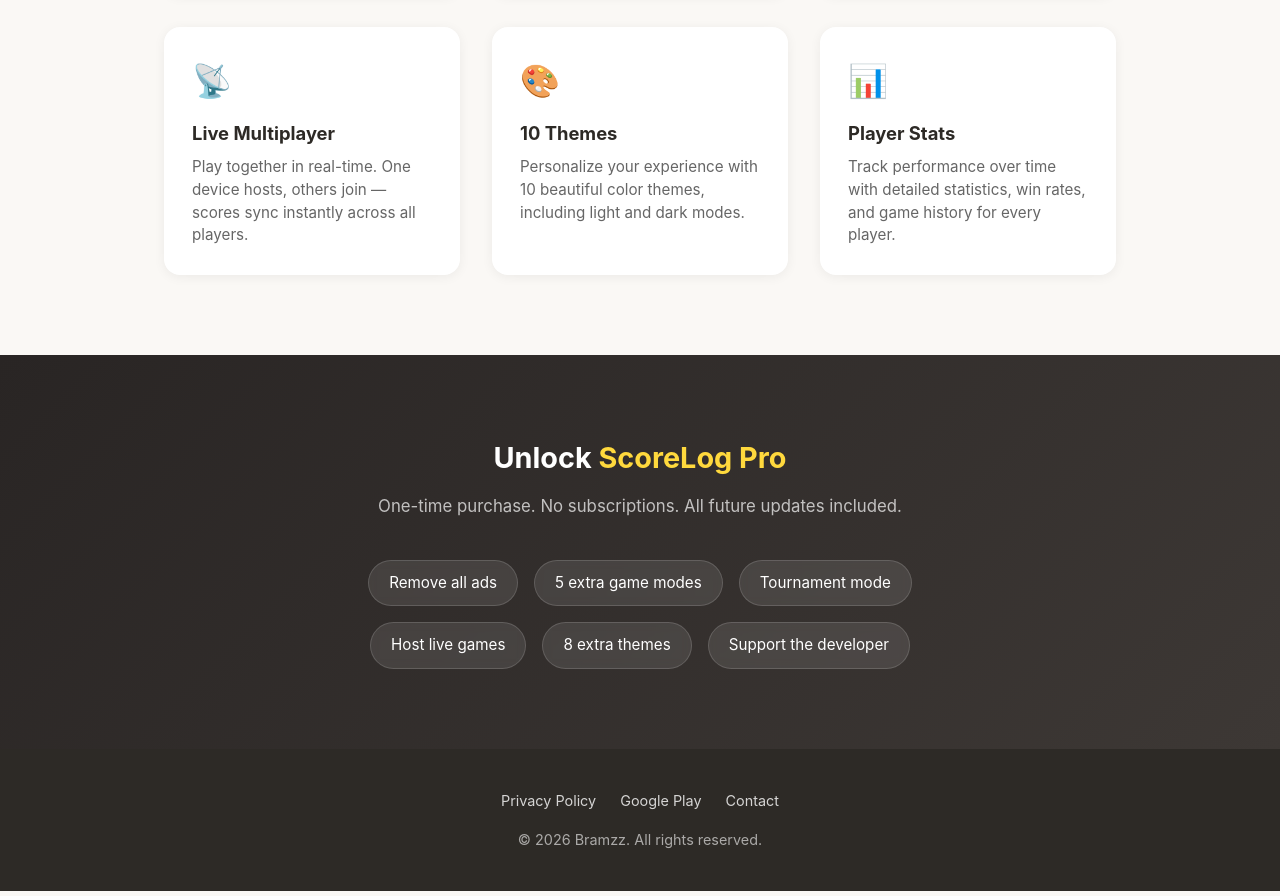
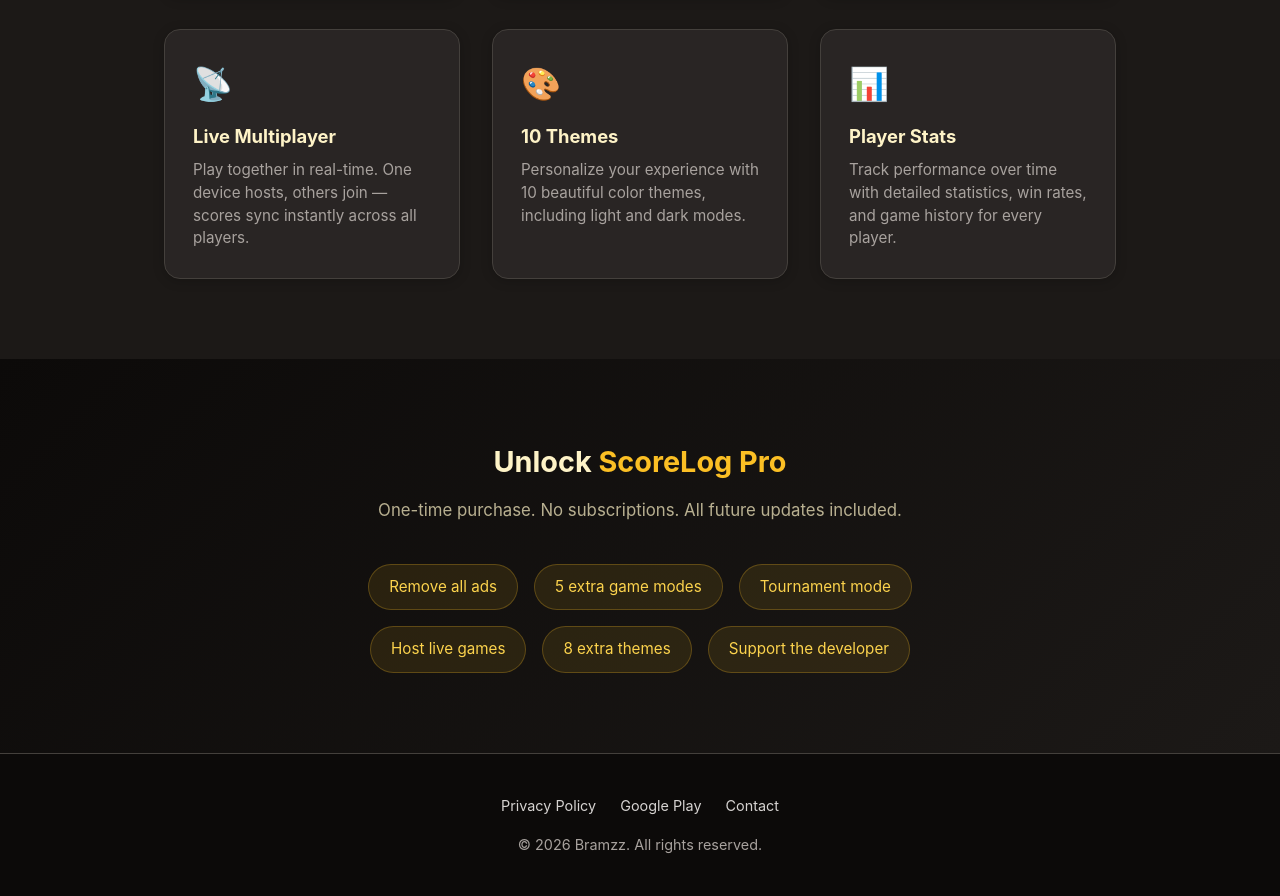
Before and after one commit to bramzz/bramzz.github.io, a plain HTML site: page index.html in a window 1280 px wide. Shown: the part 1619-2515 px from the top of the page. Drawn offline with Linux system fonts and the light colour scheme.

Commit message:
Apply classic dark theme colors to landing page

```diff
--- a/index.html
+++ b/index.html
@@ -20,16 +20,16 @@
 
         body {
             font-family: -apple-system, BlinkMacSystemFont, 'Segoe UI', Roboto, sans-serif;
-            color: #2D2A26;
-            background: #FAF8F5;
+            color: #FEF3C7;
+            background: #1C1917;
             line-height: 1.6;
             -webkit-font-smoothing: antialiased;
         }
 
         /* Hero */
         .hero {
-            background: linear-gradient(135deg, #5B4CDB 0%, #7B6FE0 100%);
-            color: white;
+            background: linear-gradient(135deg, #292524 0%, #1C1917 100%);
+            color: #FEF3C7;
             padding: 80px 24px 60px;
             text-align: center;
             position: relative;
@@ -43,7 +43,7 @@
             left: -50%;
             width: 200%;
             height: 200%;
-            background: radial-gradient(circle at 30% 70%, rgba(255, 217, 61, 0.1) 0%, transparent 50%);
+            background: radial-gradient(circle at 30% 70%, rgba(251, 191, 36, 0.08) 0%, transparent 50%);
             pointer-events: none;
         }
 
@@ -92,13 +92,13 @@
         /* Screenshots carousel */
         .screenshots-section {
             padding: 60px 24px;
-            background: #F3F0EB;
+            background: #242120;
         }
 
         .screenshots-section h2 {
             text-align: center;
             font-size: 1.8rem;
-            color: #5B4CDB;
+            color: #FBBF24;
             margin-bottom: 36px;
         }
 
@@ -122,7 +122,7 @@
         }
 
         .screenshots-scroll::-webkit-scrollbar-thumb {
-            background: #ccc;
+            background: #44403C;
             border-radius: 3px;
         }
 
@@ -134,7 +134,7 @@
         .screenshot-item img {
             height: 480px;
             border-radius: 16px;
-            box-shadow: 0 4px 24px rgba(0, 0, 0, 0.12);
+            box-shadow: 0 4px 24px rgba(0, 0, 0, 0.4);
         }
 
         /* Features */
@@ -147,7 +147,7 @@
         .features h2 {
             text-align: center;
             font-size: 1.8rem;
-            color: #5B4CDB;
+            color: #FBBF24;
             margin-bottom: 48px;
         }
 
@@ -158,16 +158,18 @@
         }
 
         .feature-card {
-            background: white;
+            background: #292524;
+            border: 1px solid #44403C;
             border-radius: 16px;
             padding: 28px;
-            box-shadow: 0 2px 12px rgba(0, 0, 0, 0.06);
+            box-shadow: 0 2px 12px rgba(0, 0, 0, 0.2);
             transition: transform 0.2s ease, box-shadow 0.2s ease;
         }
 
         .feature-card:hover {
             transform: translateY(-4px);
-            box-shadow: 0 8px 24px rgba(0, 0, 0, 0.1);
+            box-shadow: 0 8px 24px rgba(0, 0, 0, 0.3);
+            border-color: #FBBF24;
         }
 
         .feature-icon {
@@ -178,19 +180,19 @@
         .feature-card h3 {
             font-size: 1.15rem;
             margin-bottom: 8px;
-            color: #2D2A26;
+            color: #FEF3C7;
         }
 
         .feature-card p {
             font-size: 0.95rem;
-            color: #666;
+            color: #A8A29E;
             line-height: 1.5;
         }
 
         /* Pro */
         .pro-section {
-            background: linear-gradient(135deg, #292524 0%, #3D3835 100%);
-            color: white;
+            background: linear-gradient(135deg, #0C0A09 0%, #1C1917 100%);
+            color: #FEF3C7;
             padding: 80px 24px;
             text-align: center;
         }
@@ -201,7 +203,7 @@
         }
 
         .pro-section h2 span {
-            color: #FFD93D;
+            color: #FBBF24;
         }
 
         .pro-section .subtitle {
@@ -220,31 +222,32 @@
         }
 
         .pro-tag {
-            background: rgba(255, 255, 255, 0.1);
-            border: 1px solid rgba(255, 255, 255, 0.15);
+            background: rgba(251, 191, 36, 0.1);
+            border: 1px solid rgba(251, 191, 36, 0.25);
             border-radius: 100px;
             padding: 10px 20px;
             font-size: 0.95rem;
-            backdrop-filter: blur(4px);
+            color: #FCD34D;
         }
 
         /* Footer */
         footer {
-            background: #2D2A26;
-            color: rgba(255, 255, 255, 0.6);
+            background: #0C0A09;
+            color: #A8A29E;
             padding: 40px 24px;
             text-align: center;
             font-size: 0.9rem;
+            border-top: 1px solid #44403C;
         }
 
         footer a {
-            color: rgba(255, 255, 255, 0.8);
+            color: #D6D3D1;
             text-decoration: none;
             transition: color 0.2s;
         }
 
         footer a:hover {
-            color: #FFD93D;
+            color: #FBBF24;
         }
 
         .footer-links {
```
